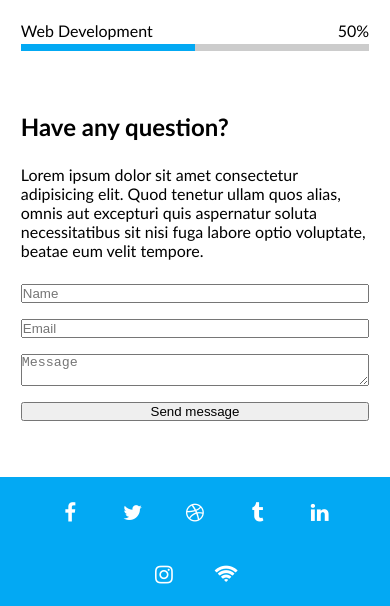
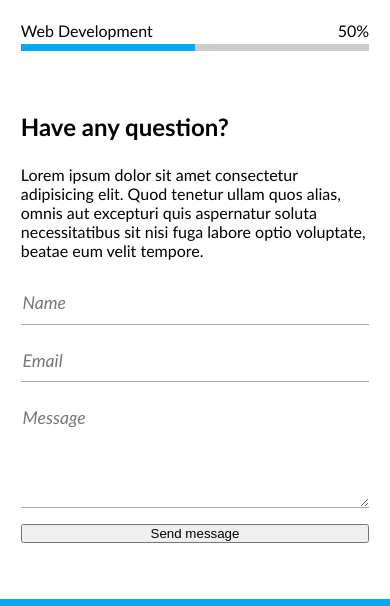
Before and after one commit to front-end-by-rimantas/44-grupe-coming-soon, a website: page index.html in a window 390 px wide. Shown: the part 1207-1813 px from the top of the page. Drawn offline with Linux system fonts and the light colour scheme.

Commit message:
Form style update

```diff
--- a/css/base/base.css
+++ b/css/base/base.css
@@ -1,3 +1,8 @@
+:root {
+    --main-color: #03a9f3;
+    --secondary-color: #ea1e63;
+}
+
 body,
 body * {
     margin: 0;
@@ -11,8 +16,8 @@ body {
 }
 
 .bg-main {
-    background-color: #03a9f3;
+    background-color: var(--main-color);
 }
 .bg-secondary {
-    background-color: #ea1e63;
+    background-color: var(--secondary-color);
 }
--- a/css/base/layout.css
+++ b/css/base/layout.css
@@ -4,20 +4,22 @@
 }
 
 .container > .row-short {
+    --width: 38rem;
+    width: var(--width);
+    margin: 0 calc(50% - var(--width) / 2);
     display: flex;
     flex-direction: column;
     align-items: center;
     gap: 2.3rem;
-    width: 38rem;
-    margin: 0 calc(50% - 19rem);
 }
 .container > .row {
+    --width: 62rem;
+    width: var(--width);
+    margin: 0 calc(50% - var(--width) / 2);
     display: flex;
     flex-wrap: wrap;
     justify-content: center;
     gap: 3.8rem 0;
-    width: 62rem;
-    margin: 0 calc(50% - 31rem);
 }
 .container .column {
     display: flex;
@@ -32,23 +34,20 @@
 
 @media (max-width: 68rem) {
     .container > .row {
-        width: 50rem;
-        margin: 0 calc(50% - 25rem);
+        --width: 50rem;
     }
 }
 
 @media (max-width: 56rem) {
     .container > .row {
-        width: 38rem;
-        margin: 0 calc(50% - 19rem);
+        --width: 38rem;
     }
 }
 
 @media (max-width: 44rem) {
     .container > .row,
     .container > .row-short {
-        width: 25rem;
-        margin: 0 calc(50% - 12.5rem);
+        --width: 25rem;
     }
     .container .column,
     .column.right-column {
@@ -64,7 +63,6 @@
 
     .container > .row,
     .container > .row-short {
-        width: 100%;
-        margin: 0;
+        --width: 100%;
     }
 }
--- a/css/components/form.css
+++ b/css/components/form.css
@@ -2,7 +2,37 @@
     display: flex;
     flex-direction: column;
     gap: 1rem;
+    font-family: 'Gill Sans', 'Gill Sans MT', Calibri, 'Trebuchet MS',
+        sans-serif;
+    font-size: 1.1rem;
 }
 .form label {
     display: none;
 }
+.form input,
+.form textarea {
+    width: 100%;
+    padding: 0.5em 0.1em;
+    font-family: inherit;
+    font-size: inherit;
+    color: #000;
+    line-height: 1.3em;
+    border: none;
+    border-bottom: 0.1rem solid #aaa;
+}
+.form textarea {
+    min-height: 3.6em;
+    height: 6.2em;
+    max-height: 14em;
+    resize: vertical;
+}
+.form ::placeholder {
+    color: #777;
+    font-style: italic;
+}
+:focus-visible {
+    outline: 2px solid var(--main-color);
+}
+.form button {
+    padding: var(--size-combo);
+}
--- a/css/components/progress-bar.css
+++ b/css/components/progress-bar.css
@@ -22,7 +22,7 @@
     width: 90%;
 }
 .progress-bar .progress > .bar {
-    background-color: #03a9f3;
+    background-color: var(--main-color);
     height: 100%;
     width: 0;
     /* animation: loading 1s linear 2s infinite forwards; */
--- a/css/pages/home.css
+++ b/css/pages/home.css
@@ -104,3 +104,9 @@ footer > .row-short a {
         display: block;
     }
 }
+
+@media (max-width: 22rem) {
+    .main-title {
+        font-size: 3.5rem;
+    }
+}
```
